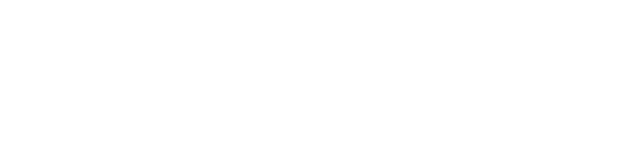
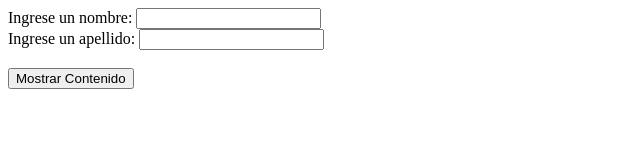
Before and after one commit to JosueAHG/Practica-1-2-2024, a plain HTML site: page index.html in a window 1280 px wide. Shown: the whole page, without its empty margins (0-640 px from the left). Drawn offline with Linux system fonts and the light colour scheme.

Commit message:
Se agrego contenido al html

```diff
--- a/index.html
+++ b/index.html
@@ -7,7 +7,14 @@
 </head>
 <body>
 
-    <p1></p1>
+    <label for="textbox1">Ingrese un nombre:</label>
+    <input type="text" id="textbox1" name="textbox1"><br>
+
+    <label for="textbox2">Ingrese un apellido:</label>
+    <input type="text" id="textbox2" name="textbox2"><br>
+
+    <br>
+    <button onclick="mostrarContenido()">Mostrar Contenido</button>
 
 </body>
 </html>
```
